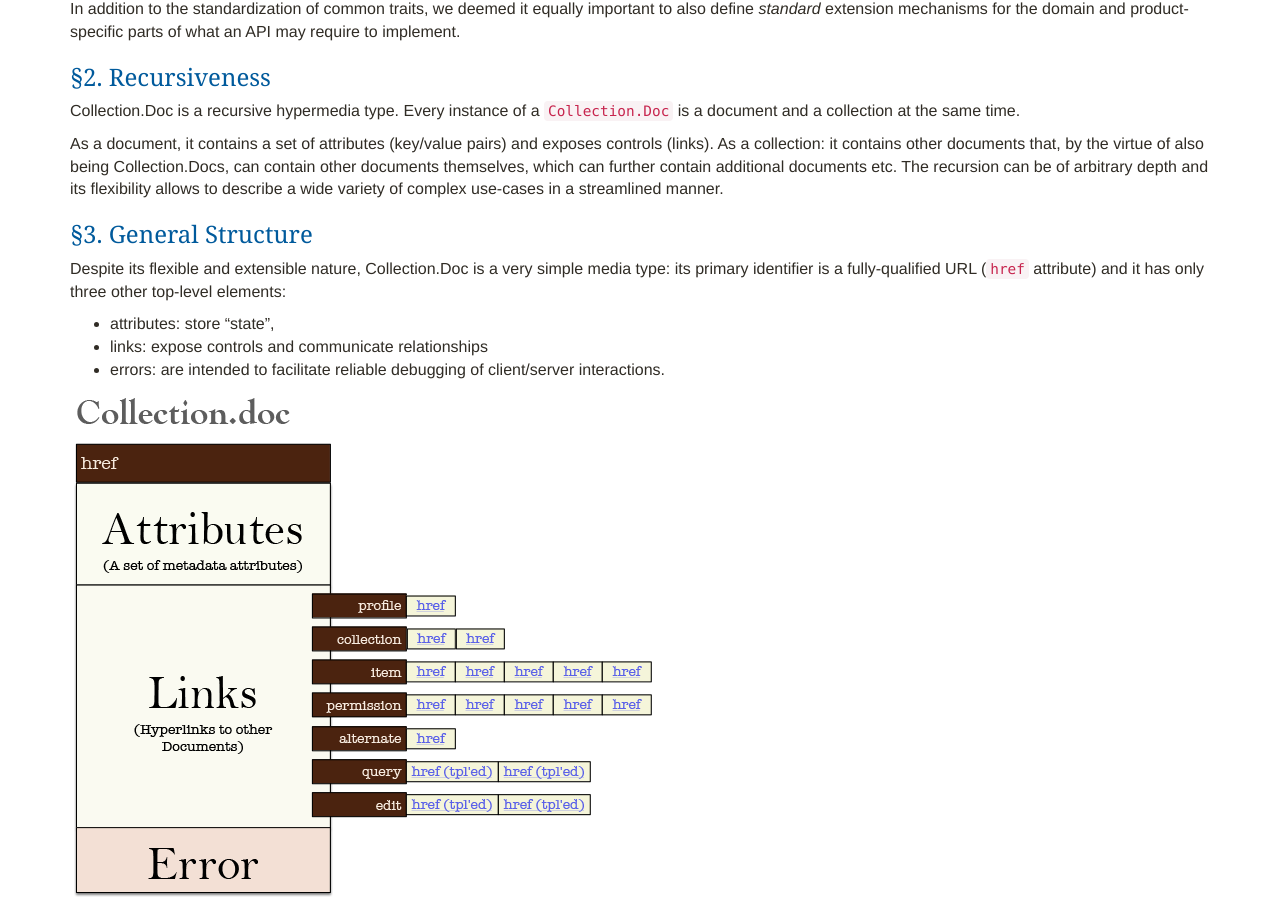
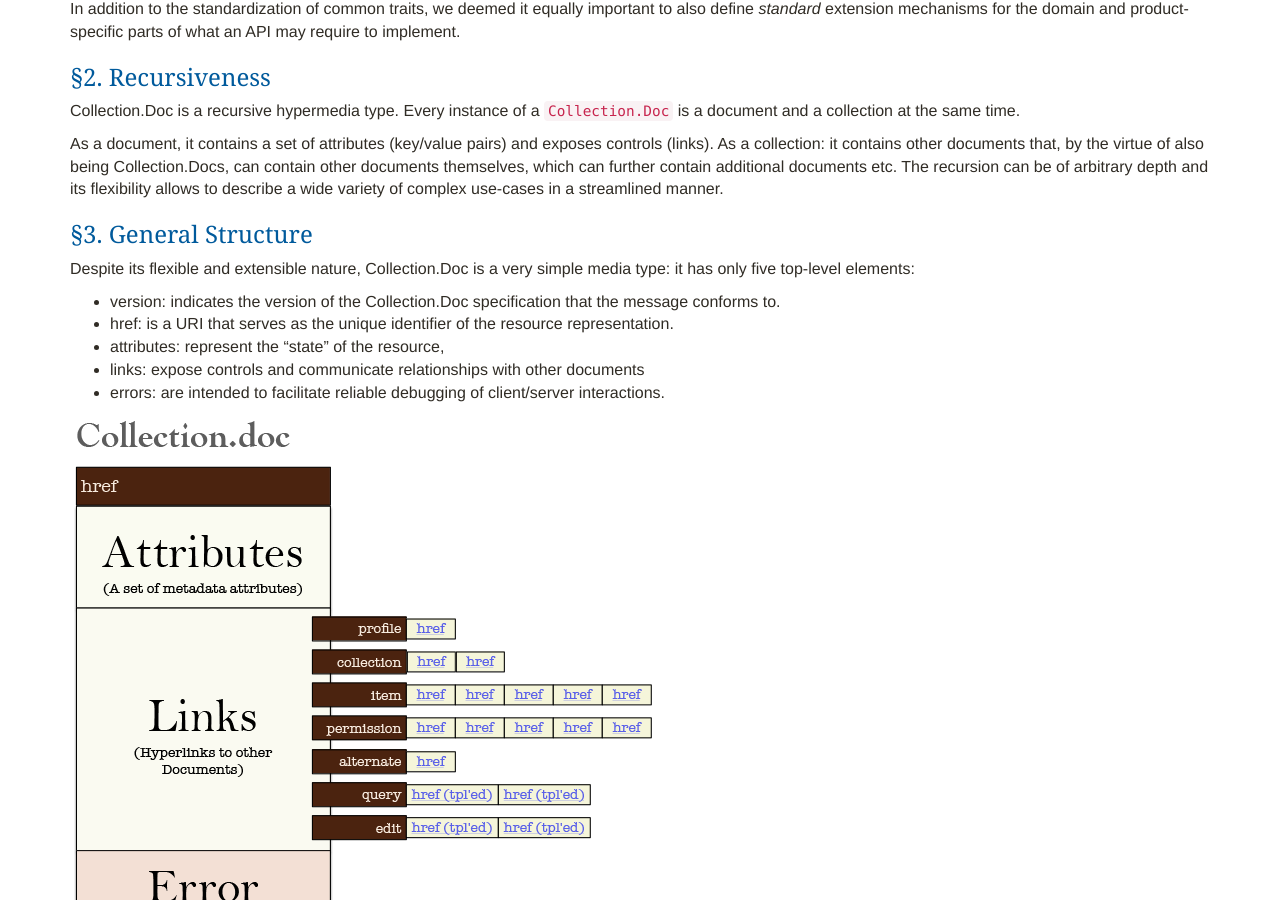
Before and after one commit to npr/cdoc-spec-site, a Jekyll site: the page built from spec.md, in a window 1280 px wide and 900 px high, scrolled down 1515 px. Built offline with Jekyll 4.4.1, drawn with Linux system fonts in a browser that asks for light colours; nearby versions of some CDN libraries; Markdown is read by kramdown in place of the engine named in the settings.

Commit message:
added doc for version field

```diff
--- a/_includes/mediatypestructure.md
+++ b/_includes/mediatypestructure.md
@@ -1,9 +1,11 @@
 ### General Structure
 
-Despite its flexible and extensible nature, Collection.Doc is a very simple media type: its primary identifier is a fully-qualified URL (`href` attribute) and it has only three other top-level elements:
+Despite its flexible and extensible nature, Collection.Doc is a very simple media type: it has only five top-level elements:
 
-- attributes: store “state”,
-- links: expose controls and communicate relationships
+- version: indicates the version of the Collection.Doc specification that the message conforms to.
+- href: is a URI that serves as the unique identifier of the resource representation.
+- attributes: represent the “state” of the resource,
+- links: expose controls and communicate relationships with other documents
 - errors: are intended to facilitate reliable debugging of client/server interactions.
 
 
--- a/spec.md
+++ b/spec.md
@@ -15,6 +15,7 @@ title: Collection.Doc Documentation
 {% include recursiveness.md %}
 {% include mediatypestructure.md %}
 
+{% include version.md %}
 {% include permalink.md %}
 
 {% include link_relation.md %}
```
